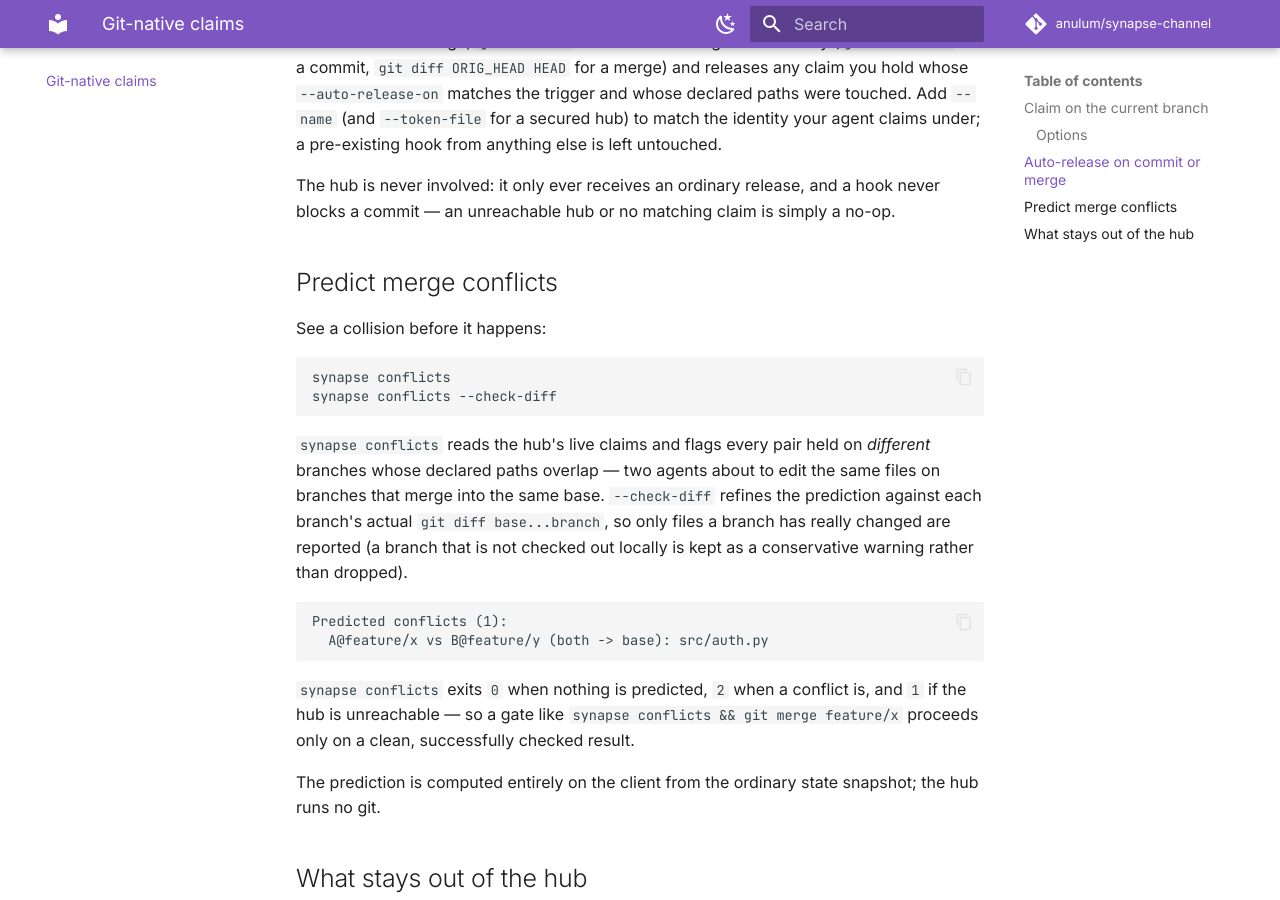
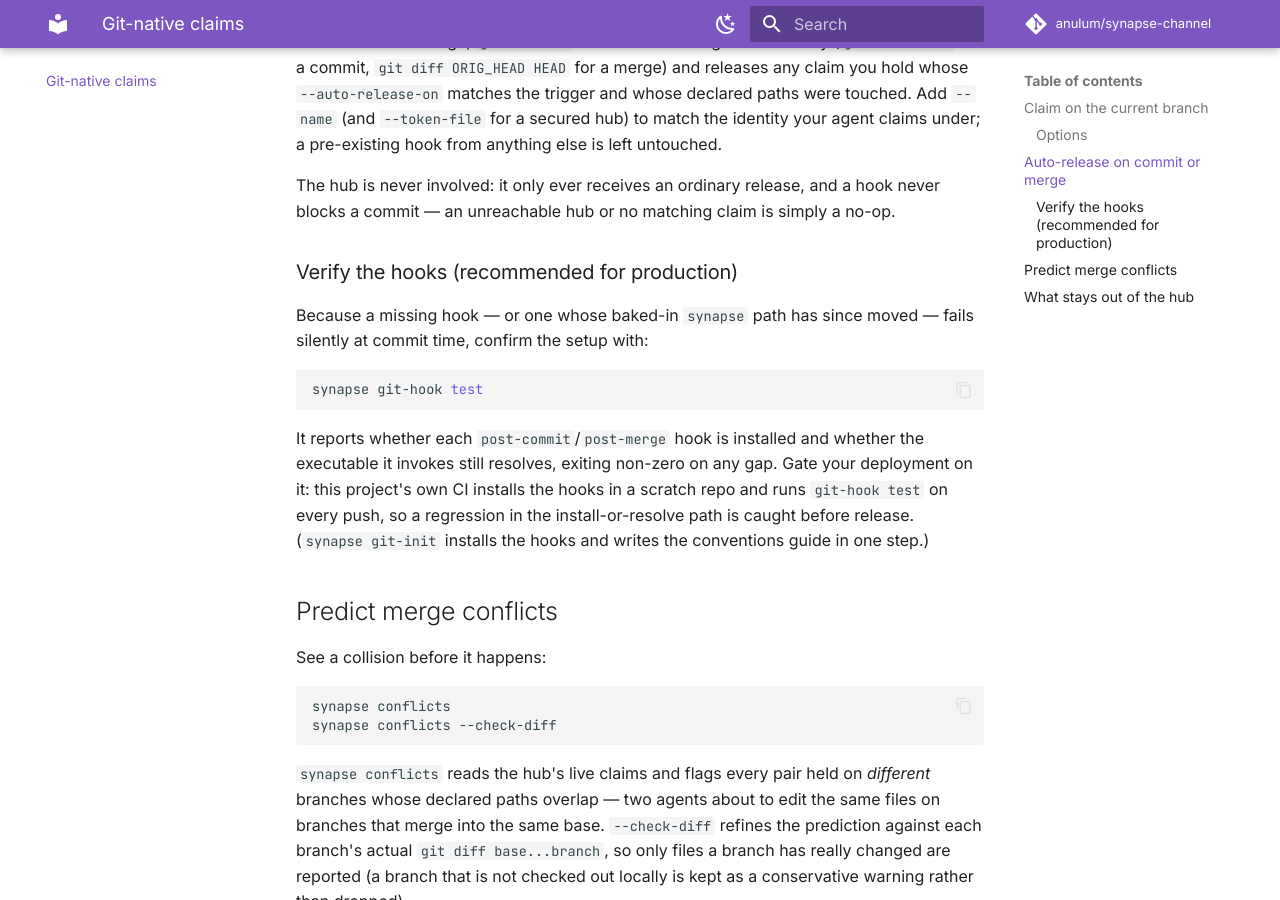
Before and after one commit to anulum/synapse-channel, an MkDocs documentation site: the page built from docs/git-claims.md, in a window 1280 px wide and 900 px high, scrolled down 1357 px. Built offline with MkDocs 1.6.1 and Material for MkDocs 9.7.7, drawn with Linux system fonts in a browser that asks for light colours; comment, search, counter and statistics services are not loaded.

Commit message:
Gate CI on `synapse git-hook test` in a scratch repo
A missing auto-release hook — or one whose baked-in `synapse` path has moved —
fails silently at commit time, so CI now installs the hooks in a scratch repo and
runs `synapse git-hook test` on every push, asserting both that a hookless repo
fails and that an installed one passes. A regression in the hook install-or-resolve
path is caught up front instead of at someone's next commit. The git-claims guide
recommends the same check as a production gate.

Authored by Anulum Fortis & Arcane Sapience (protoscience@anulum.li)

````diff
--- a/docs/git-claims.md
+++ b/docs/git-claims.md
@@ -66,6 +66,22 @@
 The hub is never involved: it only ever receives an ordinary release, and a hook
 never blocks a commit — an unreachable hub or no matching claim is simply a no-op.
 
+### Verify the hooks (recommended for production)
+
+Because a missing hook — or one whose baked-in `synapse` path has since moved —
+fails silently at commit time, confirm the setup with:
+
+```bash
+synapse git-hook test
+```
+
+It reports whether each `post-commit`/`post-merge` hook is installed and whether
+the executable it invokes still resolves, exiting non-zero on any gap. Gate your
+deployment on it: this project's own CI installs the hooks in a scratch repo and
+runs `git-hook test` on every push, so a regression in the install-or-resolve path
+is caught before release. (`synapse git-init` installs the hooks and writes the
+conventions guide in one step.)
+
 ## Predict merge conflicts
 
 See a collision before it happens:
````
Also changed, not shown: CHANGELOG.md (+7 -0 lines), 1 other file.
